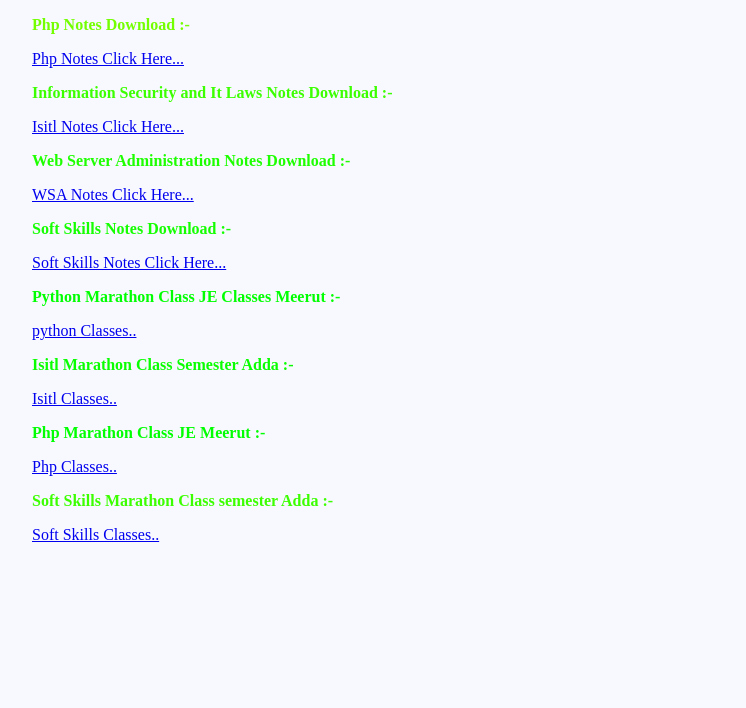
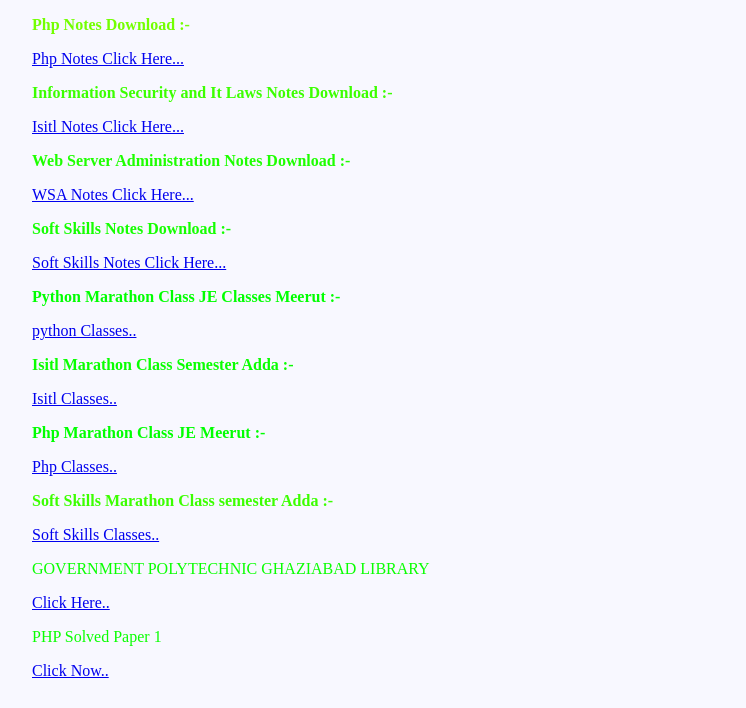
Before and after one commit to Amitkumar945629/2nd-semester-class-notes, a plain HTML site: page index.html in a window 1280 px wide. Shown: the part 191-899 px from the top of the page, without its empty margins (116-862 px from the left). Before the commit the page ends 800 px from the top, so only its background shows below. Drawn offline with Linux system fonts and the light colour scheme.

Commit message:
Add files via upload

```diff
--- a/index.html
+++ b/index.html
@@ -4,7 +4,7 @@
     <meta charset="UTF-8">
     <meta name="viewport" content="width=device-width, initial-scale=1.0">
     <title>Amit Website</title>
-    <link rel="icon" href="./logo.png">
+
     <link rel="stylesheet" href="./style.css">
 
 </head>
@@ -36,6 +36,11 @@
     <p style="color: rgb(60, 255, 0);"><b>Soft Skills Marathon Class semester Adda :-</b></p>
     <a href="https://www.youtube.com/watch?v=tW8w7Rdt_aE&list=PLxhNujpfLgMHPGT8zZyu_loLNOII1BfWB">Soft Skills Classes..</a>
     <br>
+    <p style="color: rgb( 9, 255, 0);">GOVERNMENT POLYTECHNIC GHAZIABAD LIBRARY</p>
+    <a href="https://gpglibrary2020.blogspot.com/?m=1">Click Here..</a>
+    <br>
+    <p style="color: rgb(9, 255, 0);">PHP Solved Paper 1</p>
+    <a href="./Php 1.pdf">Click Now..</a>
 </div>
 </body>
 </html>
```
Also changed, not shown: 1 other file.
